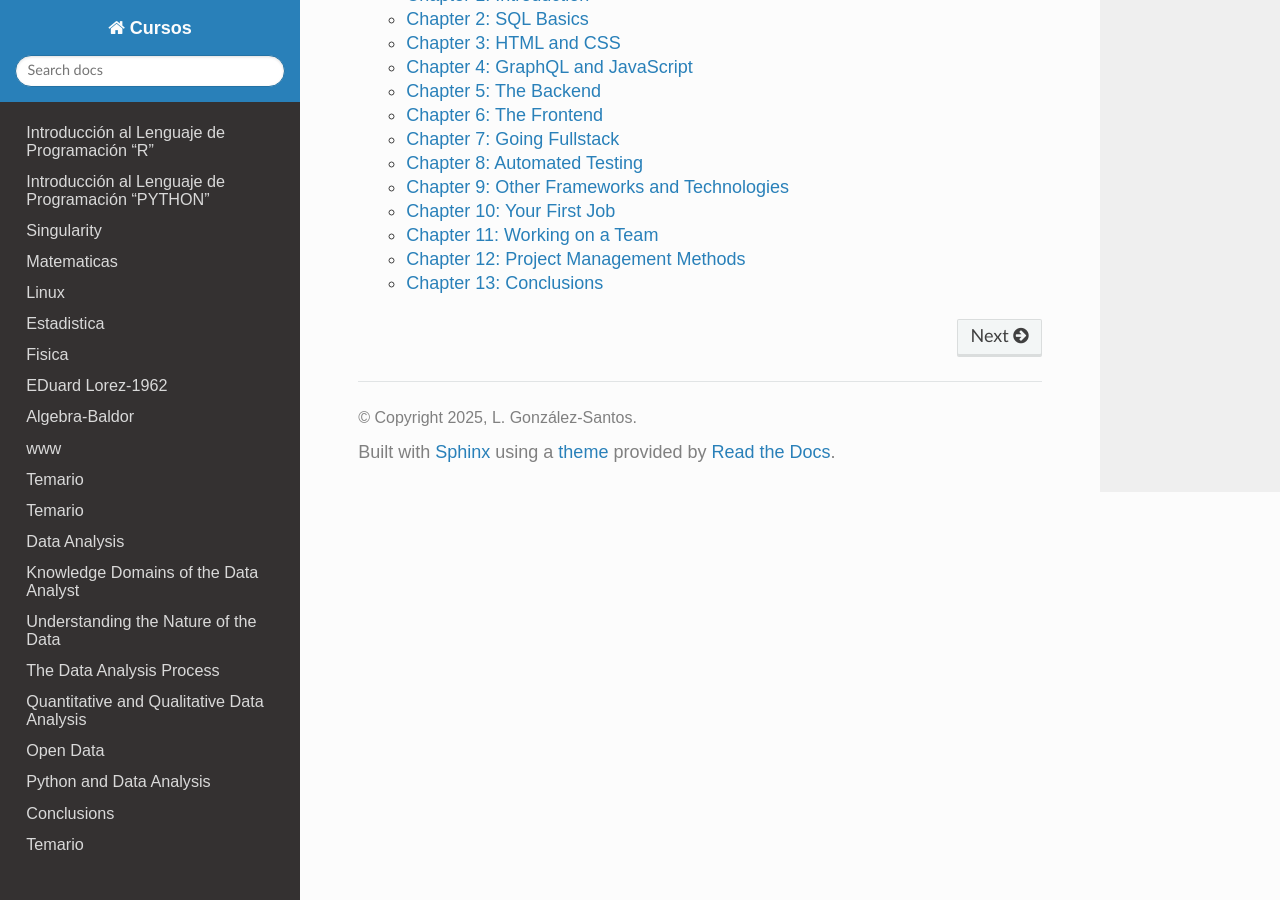
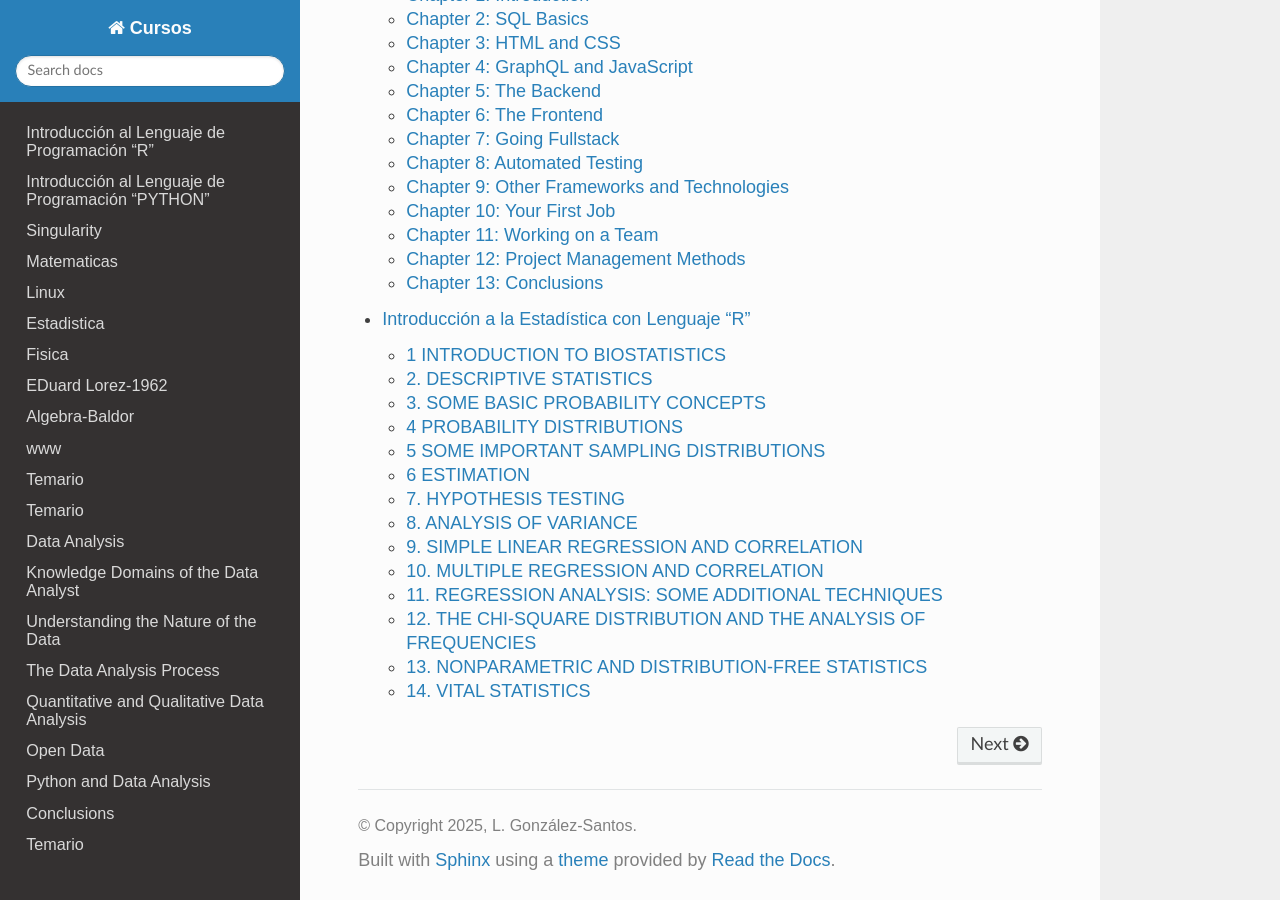
Before and after one commit to matecom57/santosg57-cursos, a Sphinx documentation site: the page built from docs/source/index.rst, in a window 1280 px wide and 900 px high, scrolled down 1698 px. Built offline with Sphinx 7.4.7 and the Read the Docs theme 3.1.0, drawn with Linux system fonts in a browser that asks for light colours; some of the changed lines change nothing that is shown.

Commit message:
Test comité

```diff
--- /dev/null
+++ b/docs/source/biostatistics_daniel.rst
@@ -0,0 +1,197 @@
+Introducción a la Estadística con Lenguaje "R"
+==============================================
+
+1 INTRODUCTION TO BIOSTATISTICS
+-------------------------------
+
+1.1 Introduction
+1.2 Some Basic Concepts
+1.3 Measurement and Measurement Scales
+1.4 Sampling and Statistical Inference
+1.5 The Scientific Method and the Design of Experiments
+1.6 Computers and Biostatistical Analysis
+1.7 Summary
+    Review Questions and Exercises
+    References
+
+2. DESCRIPTIVE STATISTICS
+-------------------------
+
+2.1 Introduction
+2.2 The Ordered Array
+2.3 Grouped Data: The Frequency Distribution
+2.4 Descriptive Statistics: Measures of Central Tendency
+2.5 Descriptive Statistics: Measures of Dispersion
+2.6 Summary
+    Review Questions and Exercises
+    References
+
+3. SOME BASIC PROBABILITY CONCEPTS
+----------------------------------
+
+3.1 Introduction
+3.2 Two Views of Probability: Objective and Subjective
+3.3 Elementary Properties of Probability
+3.4 Calculating the Probability of an Event
+3.5 Bayes’ Theorem, Screening Tests,
+    Sensitivity, Specificity, and Predictive
+    Value Positive and Negative
+3.6 Summary
+    Review Questions and Exercises
+    References
+
+4 PROBABILITY DISTRIBUTIONS
+---------------------------
+
+4.1 Introduction
+4.2 Probability Distributions of Discrete Variables
+4.3 The Binomial Distribution
+4.4 The Poisson Distribution
+4.5 Continuous Probability Distributions
+4.6 The Normal Distribution
+4.7 Normal Distribution Applications
+4.8 Summary
+    Review Questions and Exercises
+    References
+
+5 SOME IMPORTANT SAMPLING DISTRIBUTIONS
+---------------------------------------
+
+5.1 Introduction
+5.2 Sampling Distributions
+5.3 Distribution of the Sample Mean
+5.4 Distribution of the Difference Between Two Sample Means
+5.5 Distribution of the Sample Proportion
+5.6 Distribution of the Difference Between Two Sample Proportions
+5.7 Summary
+    Review Questions and Exercises
+    References
+
+6 ESTIMATION
+------------
+
+6.1 Introduction
+6.2 Confidence Interval for a Population Mean
+6.3 The t Distribution
+6.4 Confidence Interval for the Difference Between Two Population Means
+6.5 Confidence Interval for a Population Proportion
+6.6 Confidence Interval for the Difference Between Two Population Proportions
+6.7 Determination of Sample Size for Estimating Means
+6.8 Determination of Sample Size for Estimating Proportions
+6.9 Confidence Interval for the Variance of a Normally Distributed Population
+6.10 Confidence Interval for the Ratio of the Variances of Two Normally Distributed Populations
+6.11 Summary
+     Review Questions and Exercises
+     References
+
+7. HYPOTHESIS TESTING
+---------------------
+
+7.1 Introduction
+7.2 Hypothesis Testing: A Single Population Mean
+7.3 Hypothesis Testing: The Difference Between Two Population Means
+7.4 Paired Comparisons
+7.5 Hypothesis Testing: A Single Population Proportion
+7.6 Hypothesis Testing: The Difference Between Two Population Proportions
+7.7  Hypothesis Testing: A Single Population Variance
+7.8 Hypothesis Testing: The Ratio of Two Population Variances
+7.9 The Type II Error and the Power of a Test
+7.10 Determining Sample Size to Control Type II Errors
+7.11 Summary
+     Review Questions and Exercises
+     References
+
+8. ANALYSIS OF VARIANCE
+-----------------------
+
+8.1 Introduction
+8.2 The Completely Randomized Design
+8.3 The Randomized Complete Block Design
+8.4 The Repeated Measures Design
+8.5 The Factorial Experiment
+8.6 Summary
+    Review Questions and Exercises
+    References
+
+9. SIMPLE LINEAR REGRESSION AND CORRELATION
+------------------------------------------
+
+9.1 Introduction
+9.2 The Regression Model
+9.3 The Sample Regression Equation
+9.4 Evaluating the Regression Equation
+9.5 Using the Regression Equation
+9.6 The Correlation Model
+9.7 The Correlation Coefficient
+9.8 Some Precautions
+9.9 Summary
+    Review Questions and Exercises
+    References
+
+10. MULTIPLE REGRESSION AND CORRELATION
+---------------------------------------
+
+10.1 Introduction
+10.2 The Multiple Linear Regression Model
+10.3 Obtaining the Multiple Regression Equation
+10.4 Evaluating the Multiple Regression Equation
+10.5 Using the Multiple Regression Equation
+10.6 The Multiple Correlation Model
+10.7 Summary
+     Review Questions and Exercises
+     References
+
+11. REGRESSION ANALYSIS: SOME ADDITIONAL TECHNIQUES
+---------------------------------------------------
+
+11.1 Introduction
+11.2 Qualitative Independent Variables
+11.3 Variable Selection Procedures
+11.4 Logistic Regression
+11.5 Summary
+     Review Questions and Exercises
+     References
+
+12. THE CHI-SQUARE DISTRIBUTION AND THE ANALYSIS OF FREQUENCIES
+---------------------------------------------------------------
+
+12.1 Introduction
+12.2 The Mathematical Properties of the Chi-Square Distribution
+12.3 Tests of Goodness-of-Fit
+12.4 Tests of Independence
+12.5 Tests of Homogeneity
+12.6 The Fisher Exact Test
+12.7 Relative Risk, Odds Ratio, and the Mantel–Haenszel Statistic
+12.8 Survival Analysis
+12.9 Summary
+     Review Questions and Exercises
+     References
+
+13. NONPARAMETRIC AND DISTRIBUTION-FREE STATISTICS
+--------------------------------------------------
+
+13.1 Introduction
+13.2 Measurement Scales
+13.3 The Sign Test
+13.4 The Wilcoxon Signed-Rank Test for Location
+13.5 The Median Test
+13.6 The Mann–Whitney Test
+13.7 The Kolmogorov–Smirnov Goodness-of-Fit Test
+13.8 The Kruskal–Wallis One-Way Analysis of Variance by Ranks
+13.9 The Friedman Two-Way Analysis of Variance by Ranks
+13.10 The Spearman Rank Correlation Coefficient
+13.11 Nonparametric Regression Analysis
+13.12 Summary
+      Review Questions and Exercises
+      References
+
+14. VITAL STATISTICS
+--------------------
+
+14.1 Introduction
+14.2 Death Rates and Ratios
+14.3 Measures of Fertility
+14.4 Measures of Morbidity
+14.5 Summary
+     Review Questions and Exercises
+     References
--- a/docs/source/index.rst
+++ b/docs/source/index.rst
@@ -32,3 +32,4 @@ Cursos que se ofrecen:
    Biosignal_Acquisition_and_Processing/temario
    Python_Data_Analytics_3E/temario
    How_to_be_a_Web_Developer/temario
+   biostatistics_daniel
```
